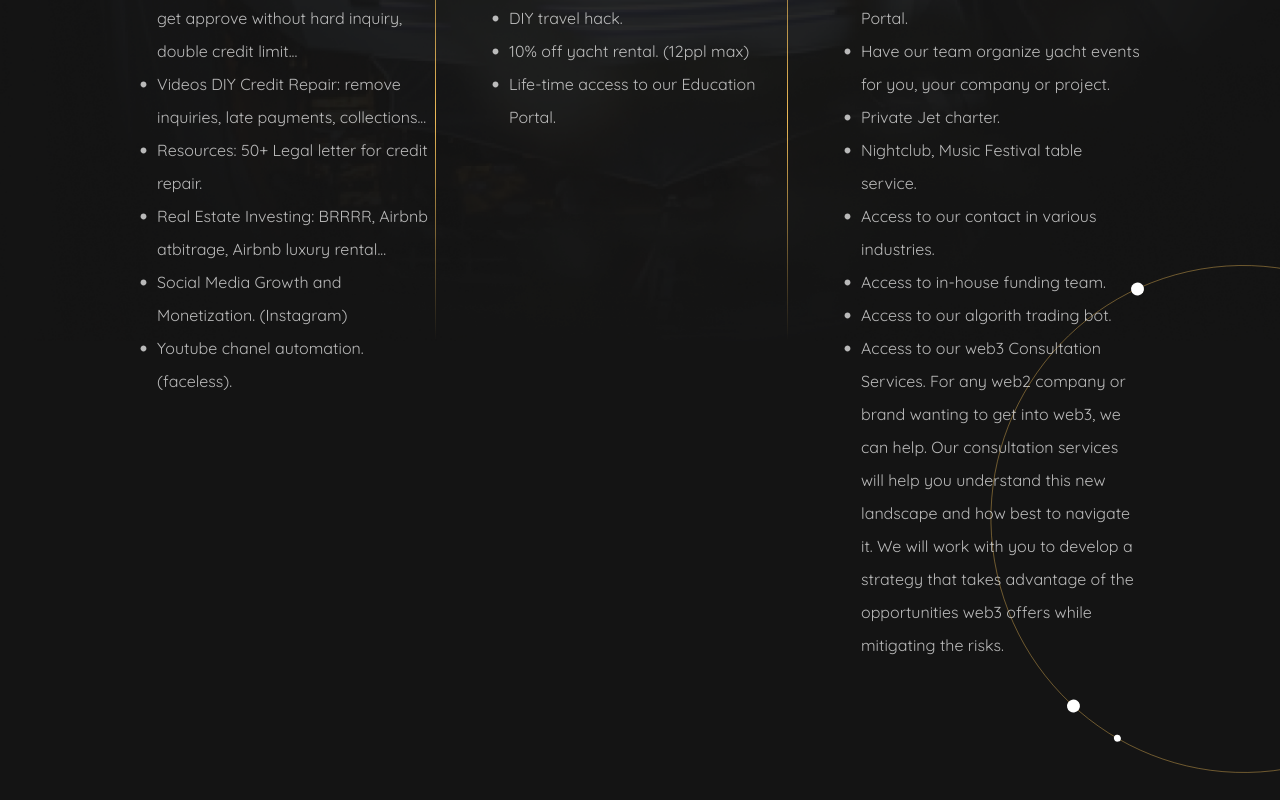
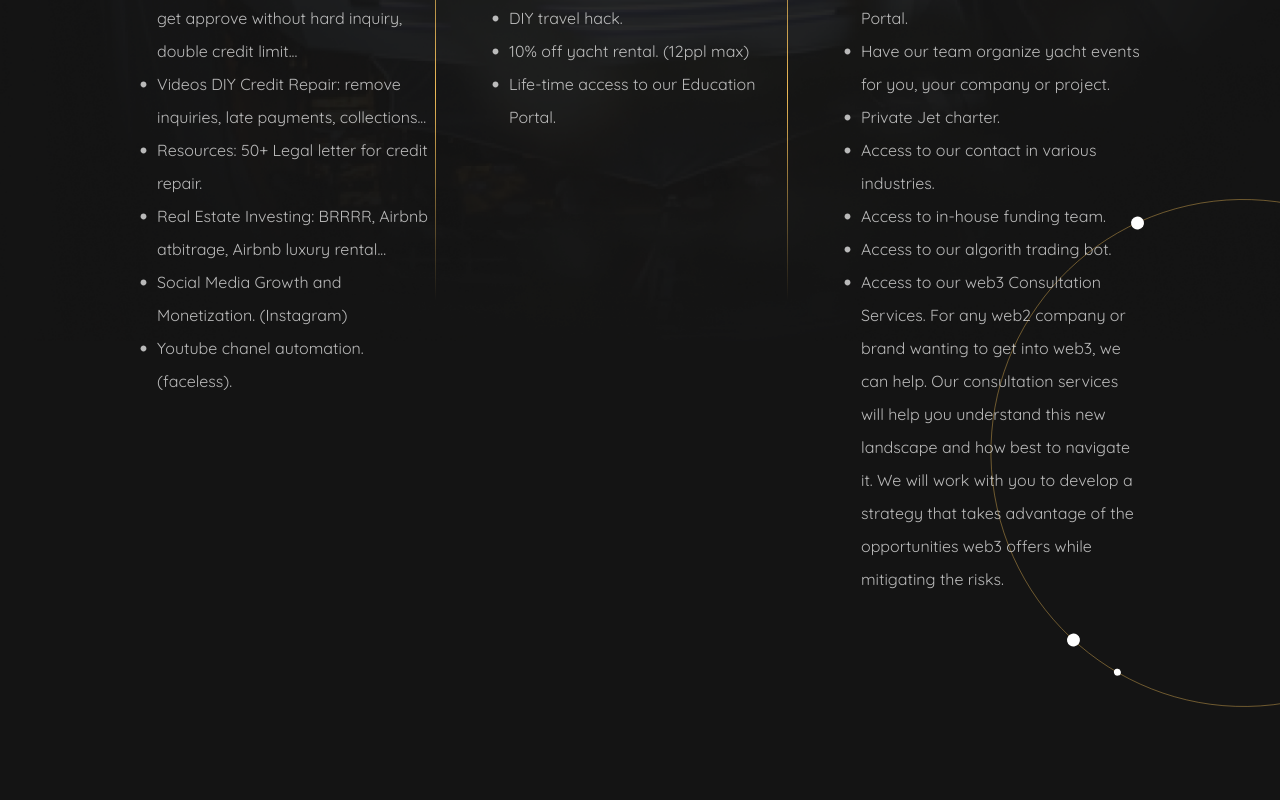
Before and after one commit to kevintr614/elevated, a React (Create React App) app: page / in a window 1280 px wide. Shown: the part 4480-5280 px from the top of the page. Built offline with nearby package versions, Linux system fonts and the light colour scheme.

Commit message:
Update Benefits.jsx

```diff
--- a/src/container/Benefits/Benefits.jsx
+++ b/src/container/Benefits/Benefits.jsx
@@ -48,7 +48,6 @@ const Benefits = () => {
                 'Life-time access to our Education Portal.',
                 'Have our team organize yacht events for you, your company or project.',
                 'Private Jet charter.',
-                'Nightclub, Music Festival table service.',
                 'Access to our contact in various industries.',
                 'Access to in-house funding team.',
                 'Access to our algorith trading bot.',
```
